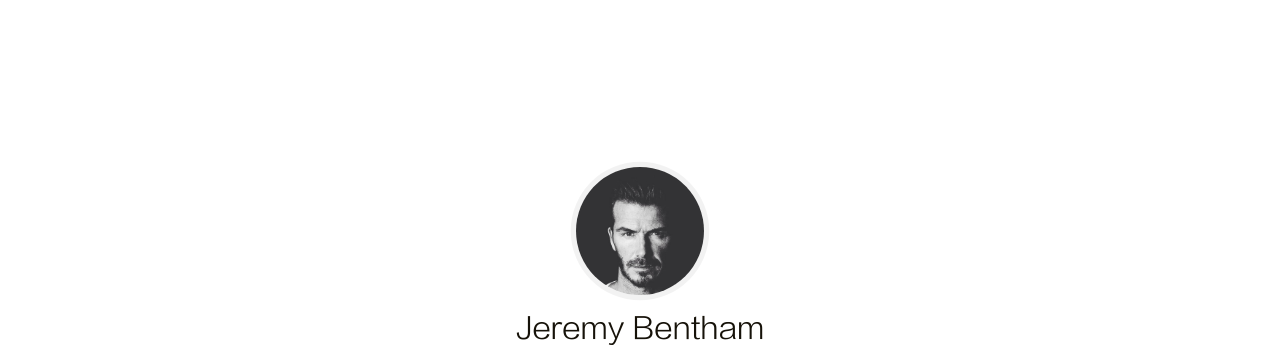
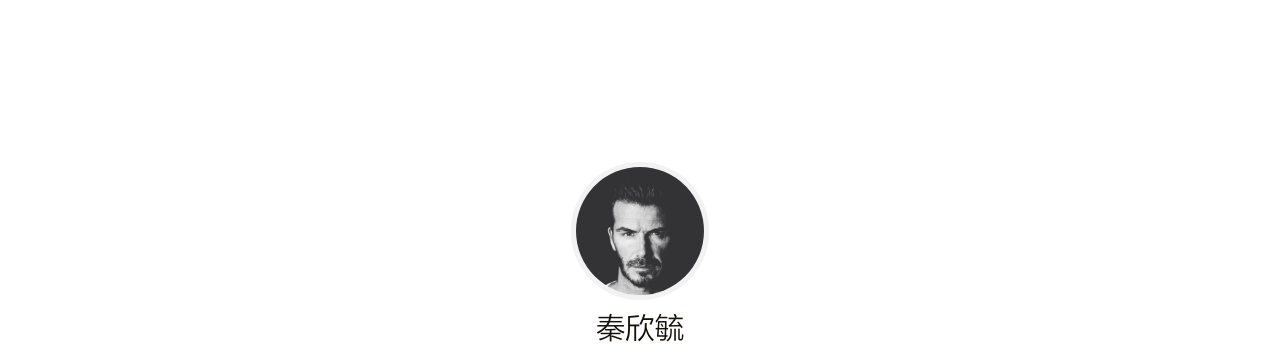
Before and after one commit to SCurry-30/SCurry-30.github.io, a plain HTML site: page index.html in a window 1280 px wide. Shown: the part 67-423 px from the top of the page. Drawn offline with Linux system fonts and the light colour scheme.

Commit message:
Site updated: 2023-07-02 13:06:25

```diff
--- a/index.html
+++ b/index.html
@@ -130,7 +130,7 @@
         <div class="avatar">
             <a href="/archives"><img src="/image/avatar.jpeg"></a>
         </div>
-        <div class="nickname">Jeremy Bentham</div>
+        <div class="nickname">秦欣毓</div>
         <div class="description"><p>Lorem ipsum dolor sit amet, <strong>consectetur adipiscing elit.</strong> <br>Fusce eget urna vitae velit <em>eleifend interdum at ac</em> nisi.</p>
 </div>
         <div class="links">
```
